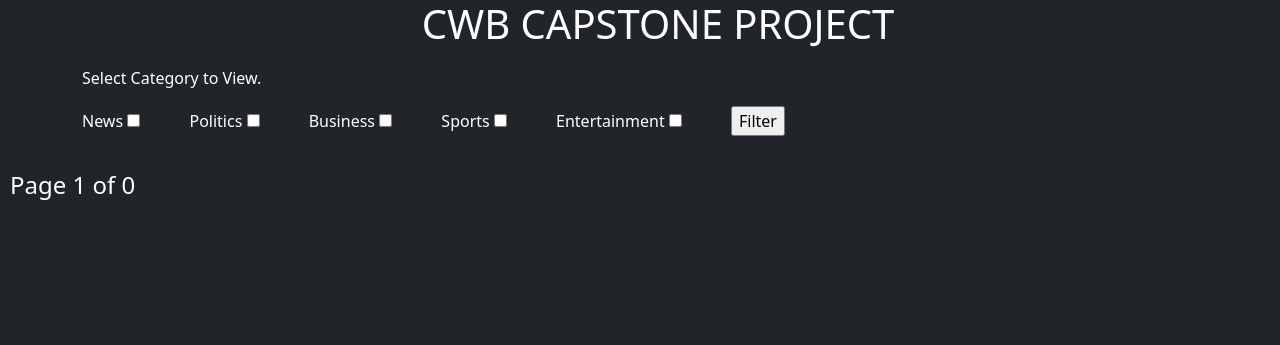
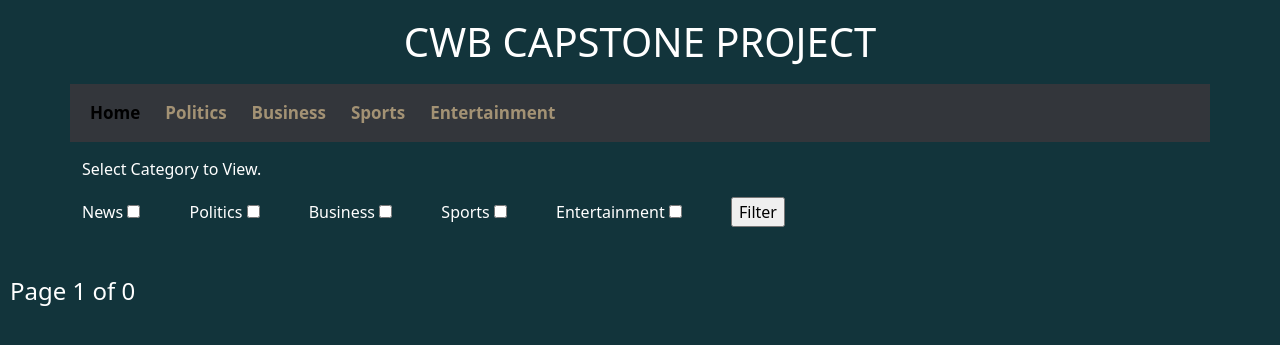
Before and after one commit to worladev/cwb-capstone-project, a Flask app: page / in a window 1280 px wide. Shown: the top 345 px of the page. Run offline with Flask 3, Linux system fonts and the light colour scheme; some libraries are stand-ins or nearby versions.

Commit message:
UI enhancement

```diff
--- a/static/style.css
+++ b/static/style.css
@@ -1,5 +1,14 @@
+.header-link{
+    text-decoration: none;
+}
 .random{
     color: white;
+}
+.body-bg{
+    background-color: #12343b;
+}
+.navbar-bg{
+    background-color:  #33363b;
 }
 .h1-base{
     color: white;
@@ -22,8 +31,17 @@
     font-size: 16px;
 }
 .check-form{
+    padding: 15px;
     margin-bottom: 15px;
 }
 .check-form input{
     margin-right: 45px;
 }
+.navbar-nav li{
+    margin-right: 9px;
+}
+.navbar-nav li a{
+    font-weight: bold;
+    font-size: 17px;
+    color: #a39274;
+}
--- a/templates/base.html
+++ b/templates/base.html
@@ -17,12 +17,43 @@
     {% endblock %}
 
 </head>
-<body class="bg-dark">
+<body class="body-bg">
     <!-- Page Content -->
     <div class="container">
         <div class="row">
-            <h1 class="h1-base">CWB CAPSTONE PROJECT</h1>
+            <a href="{{ url_for('index') }}" class="header-link">
+                <h1 class="h1-base">CWB CAPSTONE PROJECT</h1>
+            </a>
 
+            <!--NAVIGATION-->
+            <nav class="navbar navbar-expand-lg sticky-top navbar-bg">
+                <div class="container-fluid">
+                    <button class="navbar-toggler" type="button" data-bs-toggle="collapse" data-bs-target="#navbarNavDropdown" aria-controls="navbarNavDropdown" aria-expanded="false" aria-label="Toggle navigation">
+                        <span class="navbar-toggler-icon"></span>
+                    </button>
+                    <div class="collapse navbar-collapse" id="navbarNavDropdown">
+                        <ul class="navbar-nav">
+                            <li class="nav-item">
+                                <a class="nav-link active" aria-current="page" href="{{ url_for('index') }}">Home</a>
+                            </li>
+                            <li class="nav-item btn-sm">
+                                <a class="nav-link btn btn-info" href="#">Politics</a>
+                            </li>
+                            <li class="nav-item btn-sm">
+                                <a class="nav-link btn btn-light" href="#">Business</a>
+                            </li>
+                            <li class="nav-item btn-sm">
+                                <a class="nav-link btn btn-secondary" href="#">Sports</a>
+                            </li>
+                            <li class="nav-item btn-sm">
+                                <a class="nav-link btn btn-warning" href="#">Entertainment</a>
+                            </li>
+                        </ul>
+                    </div>
+                </div>
+            </nav>
+
+            <!--CATEGORY FILTERING FORM-->
             <form action="{{ url_for('news_category') }}" class="random check-form" method="POST">
                 <p class="random">Select Category to View.</p>
 
```
Also changed, not shown: 1 other file.
